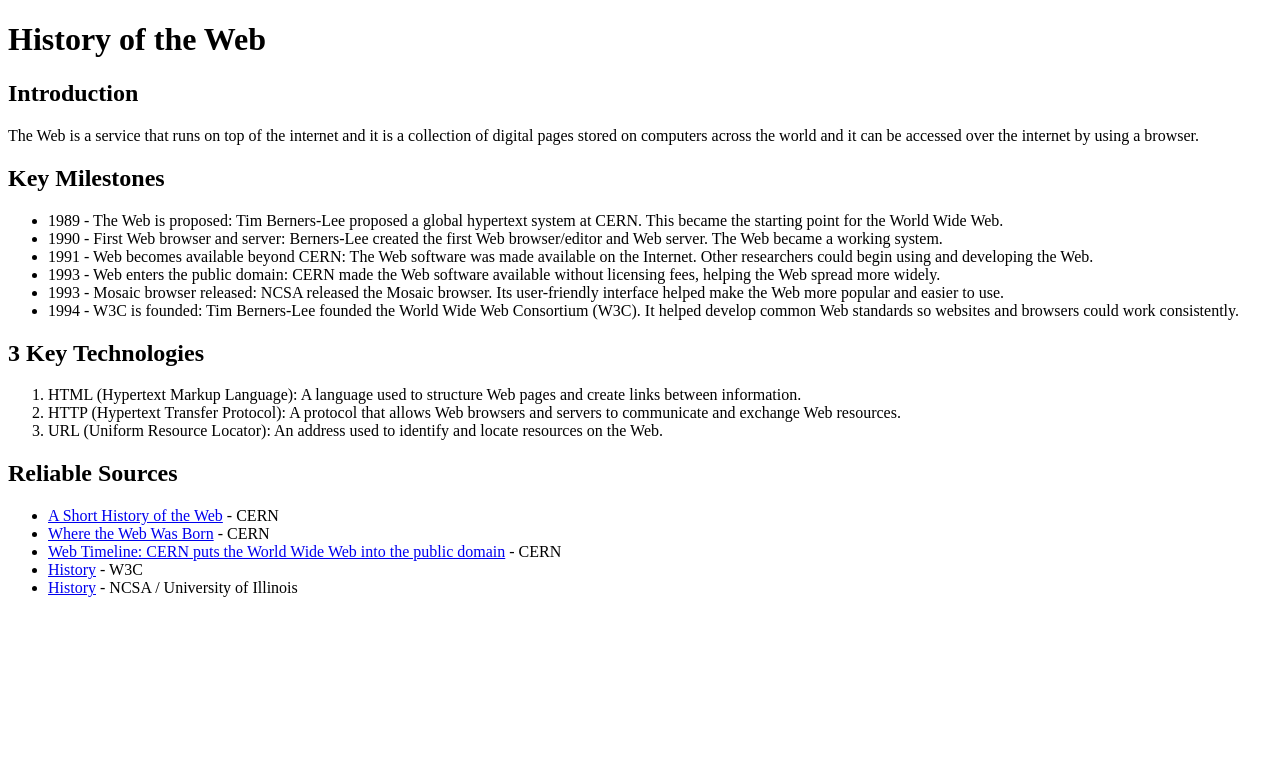
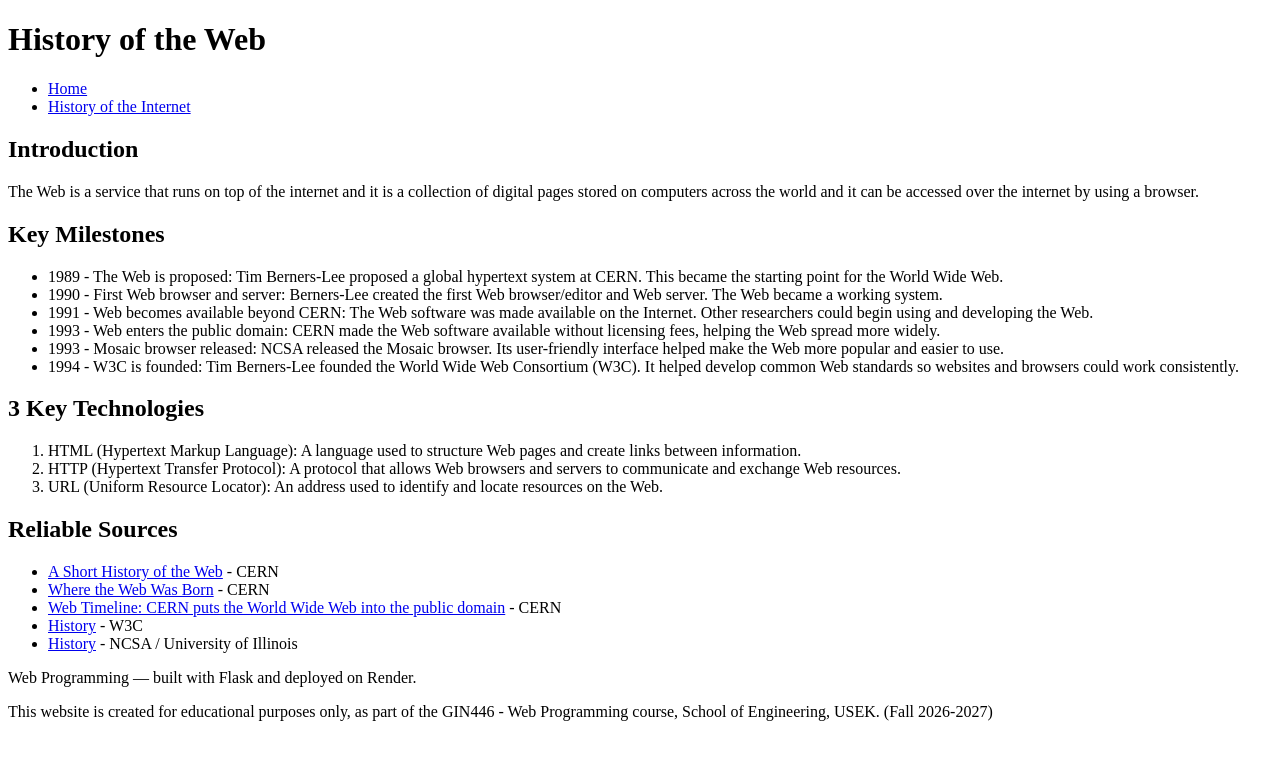
Before and after one commit to Jadfahed224/web-programming-site, a Flask app: page /web-history in a window 1280 px wide. Shown: the top 760 px of the page. Run offline with Flask 3, Linux system fonts and the light colour scheme.

Commit message:
Part 2: hand-written history pages

```diff
--- a/templates/web-history.html
+++ b/templates/web-history.html
@@ -9,7 +9,12 @@
     <header>
         <h1>History of the Web</h1>
     </header>
-
+    <nav>
+        <ul>
+            <li><a href="{{ url_for('index') }}">Home</a></li>
+            <li><a href="{{ url_for('internet_history') }}">History of the Internet</a></li>
+        </ul>
+    </nav>
     <main>
         <section>
             <h2>Introduction</h2>
@@ -45,5 +50,9 @@
             </ul>
         </section>
     </main>
+    <footer>
+             <p>Web Programming — built with Flask and deployed on Render.</p>
+             <p>This website is created for educational purposes only, as part of the GIN446 - Web Programming course, School of Engineering, USEK. (Fall 2026-2027)</p>
+    </footer>
 </body>
 </html>
```
Also changed, not shown: templates/internet-history.html (+10 -1 lines).
